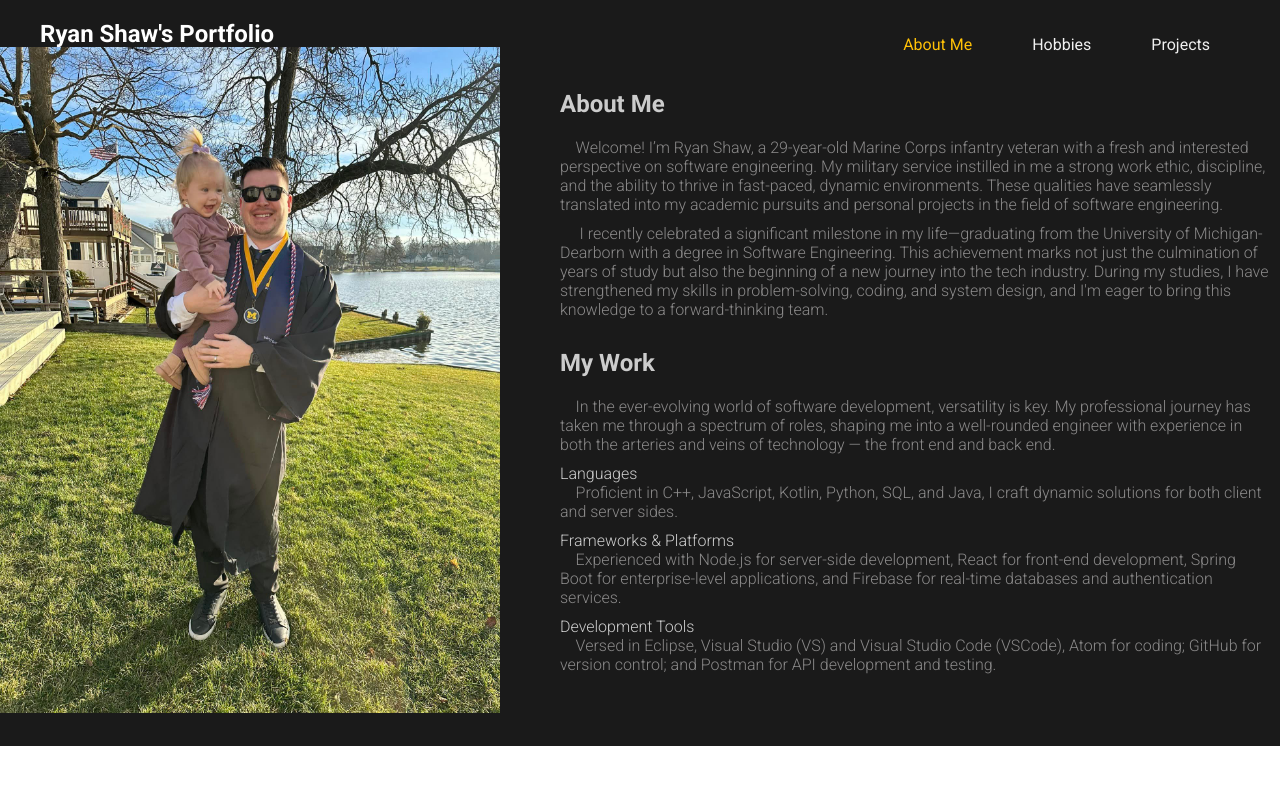
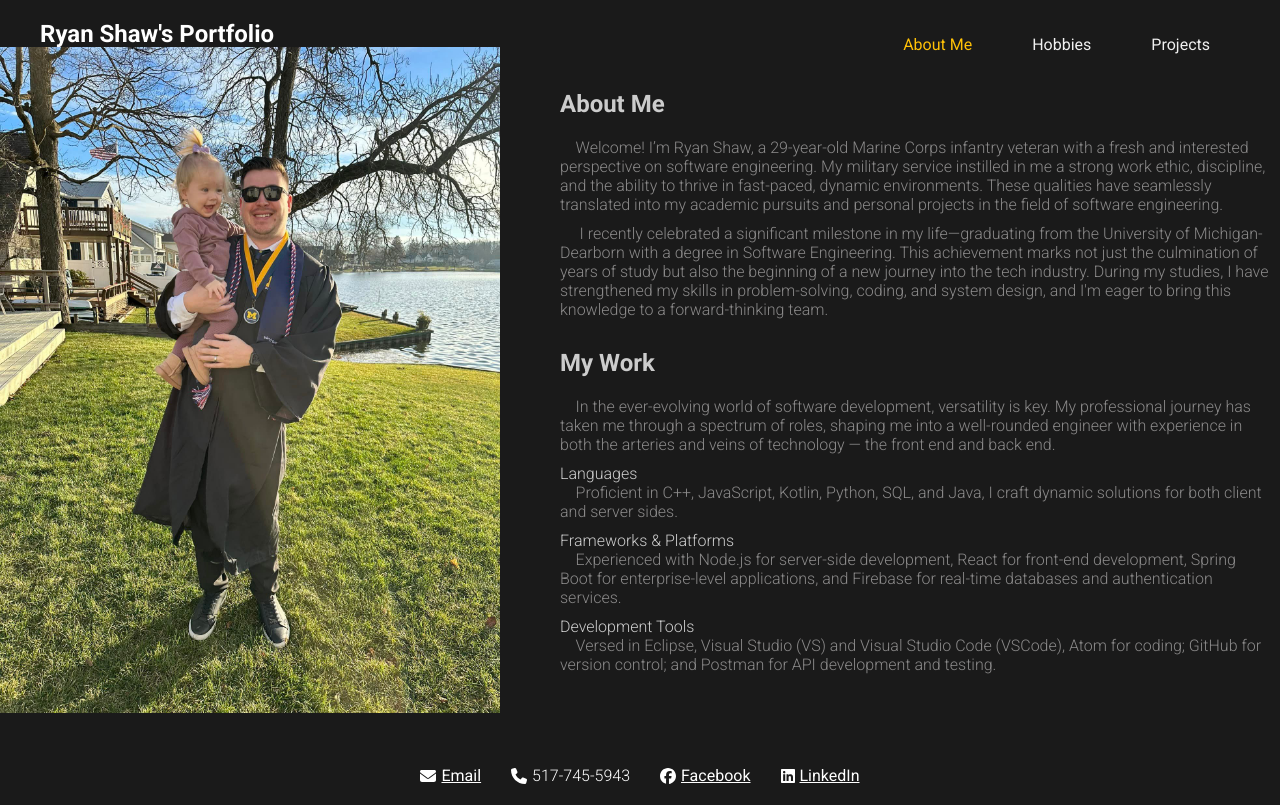
Before and after one commit to shawske/website, a React (Create React App) app: page /aboutme in a window 1280 px wide. Built offline with nearby package versions, Linux system fonts and the light colour scheme.

Commit message:
Footer UI

```diff
--- a/src/App.css
+++ b/src/App.css
@@ -195,6 +195,9 @@ p {
 /* Footer.css */
 .footer {
   /* Add your styles here */
+  display: flex; /* Aligns children in a row */
+  justify-content: center; /* Centers the items horizontally */
+  gap: 10px;
   text-align: center;
   padding: 20px;
   background-color: #1a1a1a;
--- a/src/pages/AboutMe.tsx
+++ b/src/pages/AboutMe.tsx
@@ -1,6 +1,7 @@
 import React from 'react';
 import NavBar from './NavBar';
 import GraduationImage from '../photos/graduation.jpg';
+import Footer from './Footer';
 
 const AboutMe: React.FC = () => {
     return (
@@ -40,6 +41,7 @@ const AboutMe: React.FC = () => {
                 </div>
             </div>
         </div>
+        <Footer/>
     </>
     );
 };
--- a/src/pages/HobbyPage.tsx
+++ b/src/pages/HobbyPage.tsx
@@ -2,6 +2,7 @@ import React from 'react';
 import NavBar from './NavBar';
 import Golf from '../photos/golf.jpg';
 import Hockey from '../photos/hockey.jpg'
+import Footer from './Footer';
 
 const HobbyPage: React.FC = () => {
     return (
@@ -38,6 +39,7 @@ const HobbyPage: React.FC = () => {
                 </div>
             </div>
         </div>
+        <Footer/>
     </>
     );
 };
--- a/src/pages/ProjectsPage.tsx
+++ b/src/pages/ProjectsPage.tsx
@@ -2,6 +2,7 @@ import React from 'react';
 import NavBar from './NavBar';
 import { Link } from 'react-router-dom';
 import '../App.css';
+import Footer from './Footer';
 
 const ProjectsPage: React.FC = () => {
     const openInNewTab = (url: string) => {
@@ -42,6 +43,7 @@ const ProjectsPage: React.FC = () => {
                     </div>
                 </div>
             </div>
+<Footer/>
         </>
     );
 };
```
